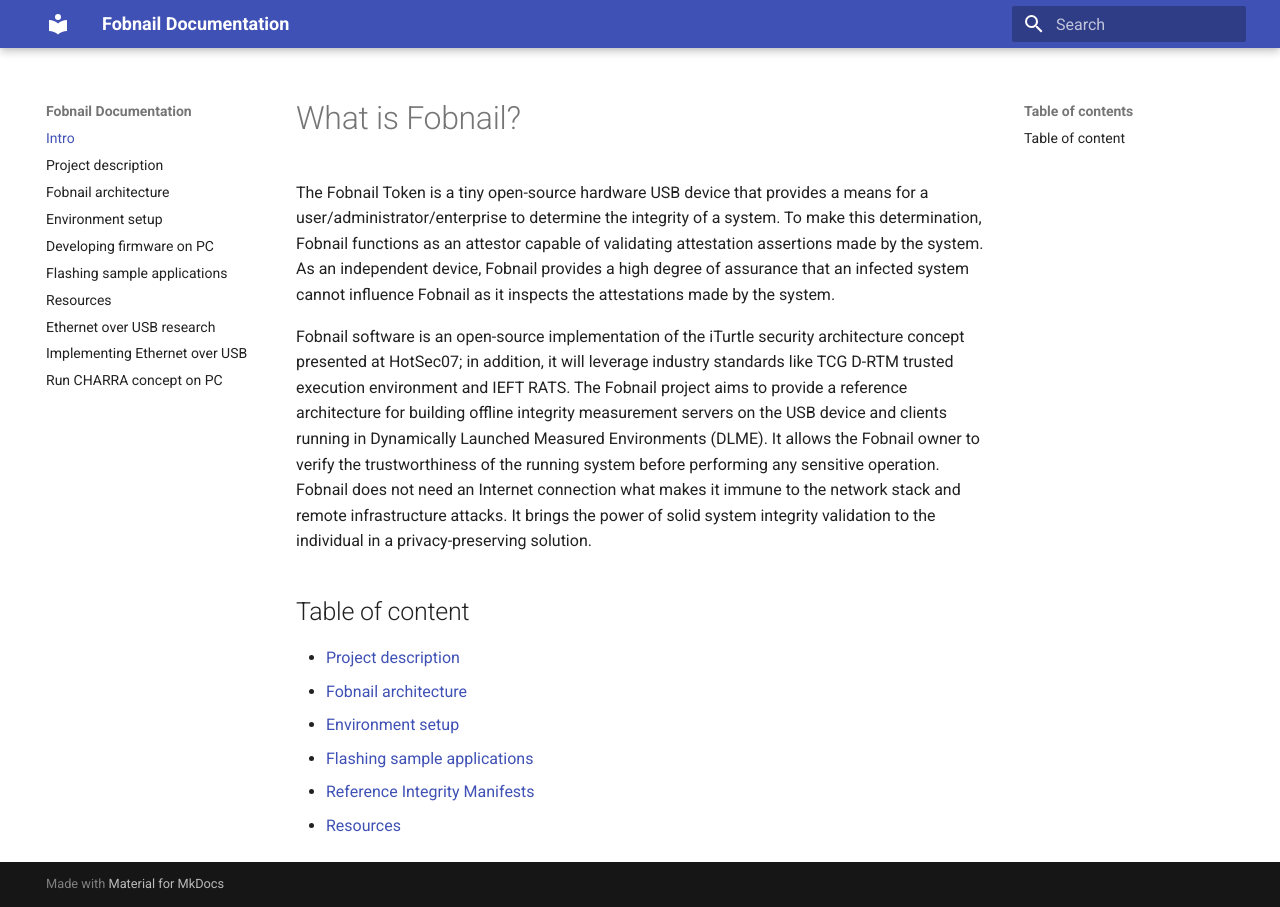
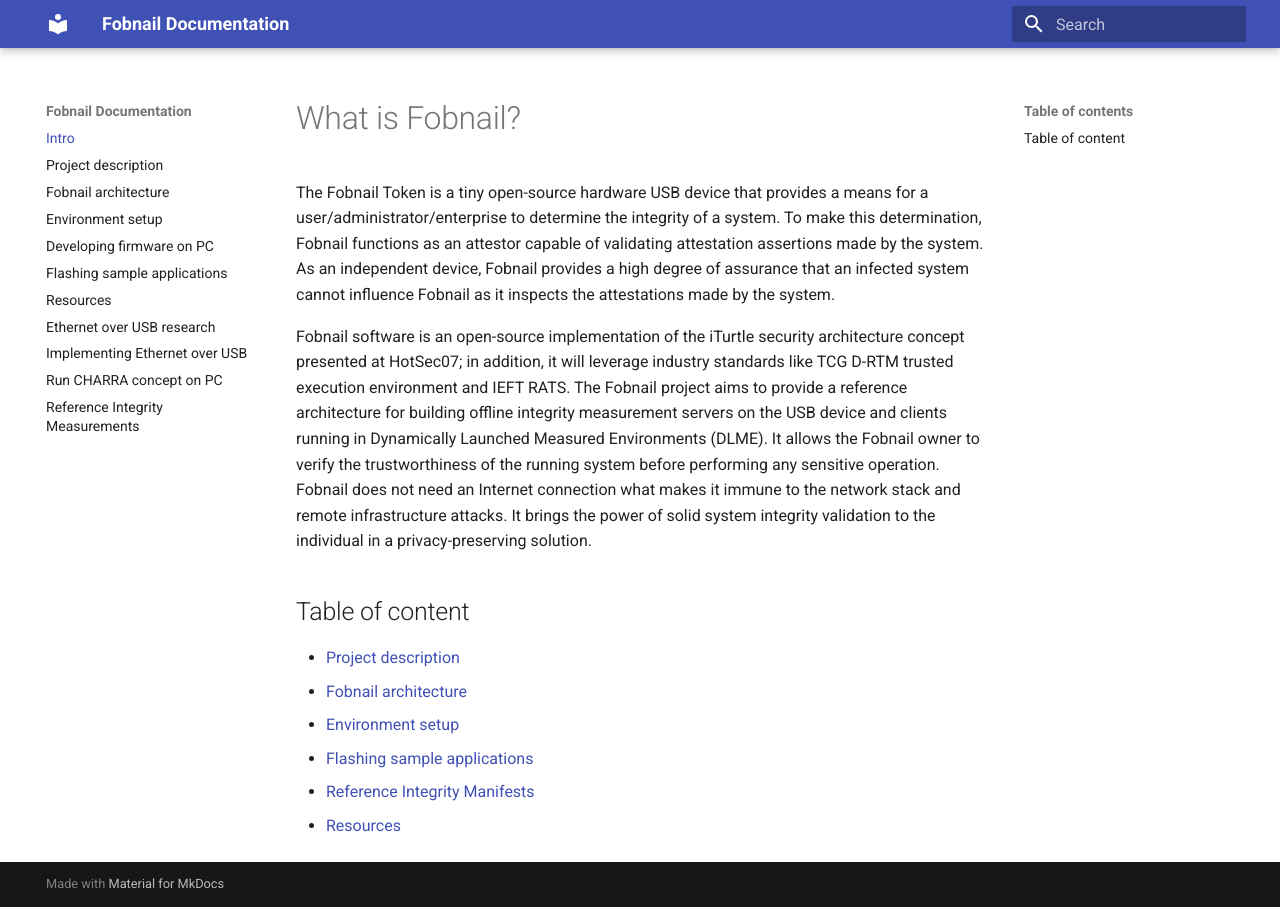
Before and after one commit to fobnail/docs, an MkDocs documentation site: the page built from docs/index.md, in a window 1280 px wide. Built offline with MkDocs 1.6.1 and Material for MkDocs 9.7.7, drawn with Linux system fonts in a browser that asks for light colours.

Commit message:
mkdocs.yml: generate RIM on TOC
Signed-off-by: Michał Żygowski <michal.zygowski@3mdeb.com>

```diff
--- a/mkdocs.yml
+++ b/mkdocs.yml
@@ -22,3 +22,4 @@
     - 'Ethernet over USB research': eth-over-usb-research.md
     - 'Implementing Ethernet over USB': implementing-eth-over-usb.md
     - 'Run CHARRA concept on PC': charra-concept-on-pc.md
+    - 'Reference Integrity Measurements': rims.md
```
